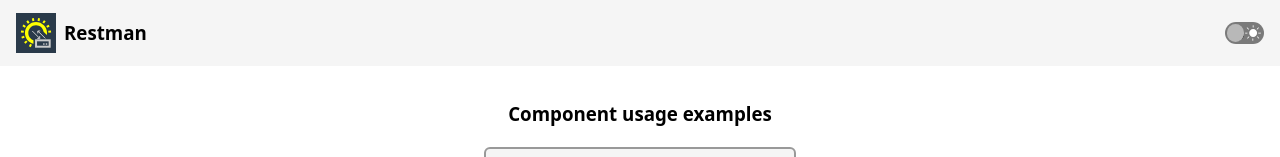
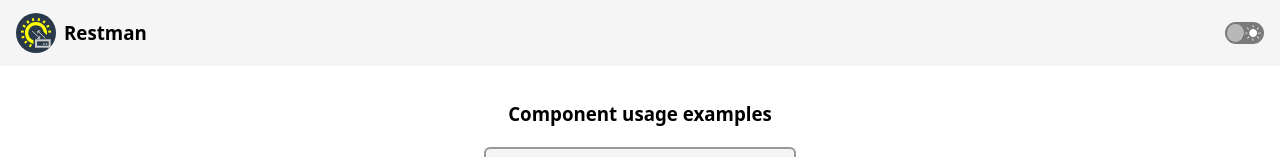
Before and after one commit to mrHoft/restman, a Next.js app: page / in a window 1280 px wide. Shown: the top 157 px of the page. Built offline with nearby package versions, Linux system fonts and the light colour scheme.

Commit message:
feat: round logo style

```diff
--- a/src/components/header/header.module.css
+++ b/src/components/header/header.module.css
@@ -16,8 +16,12 @@
 }
 
 .header__logo {
-  width: 2rem;
-  height: 2rem;
-  padding: 0.25rem;
+  width: 2.5rem;
+  height: 2.5rem;
+  border-radius: 50%;
   background-color: var(--color-logo-bg);
+  background-image: url(/logo.svg);
+  background-position: center;
+  background-repeat: no-repeat;
+  background-size: 2rem;
 }
--- a/src/components/header/header.tsx
+++ b/src/components/header/header.tsx
@@ -9,7 +9,7 @@ export function Header() {
   return (
     <header className={styles.header}>
       <Link href="/" className={styles.header__title}>
-        <img className={styles.header__logo} src={logoSrc} alt="logo" />
+        <div className={styles.header__logo} />
         <h3>Restman</h3>
       </Link>
       <ThemeSwitcher />
```
